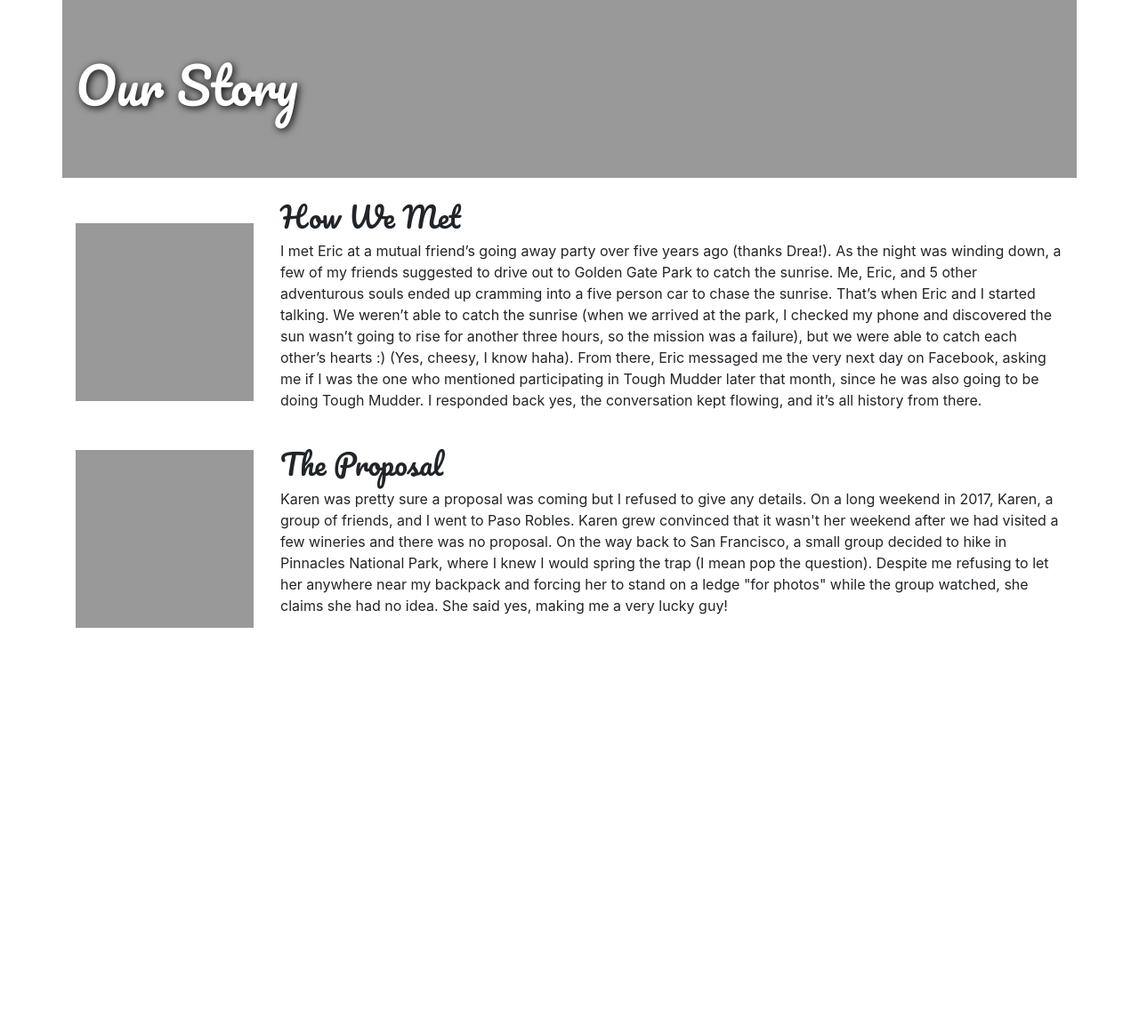
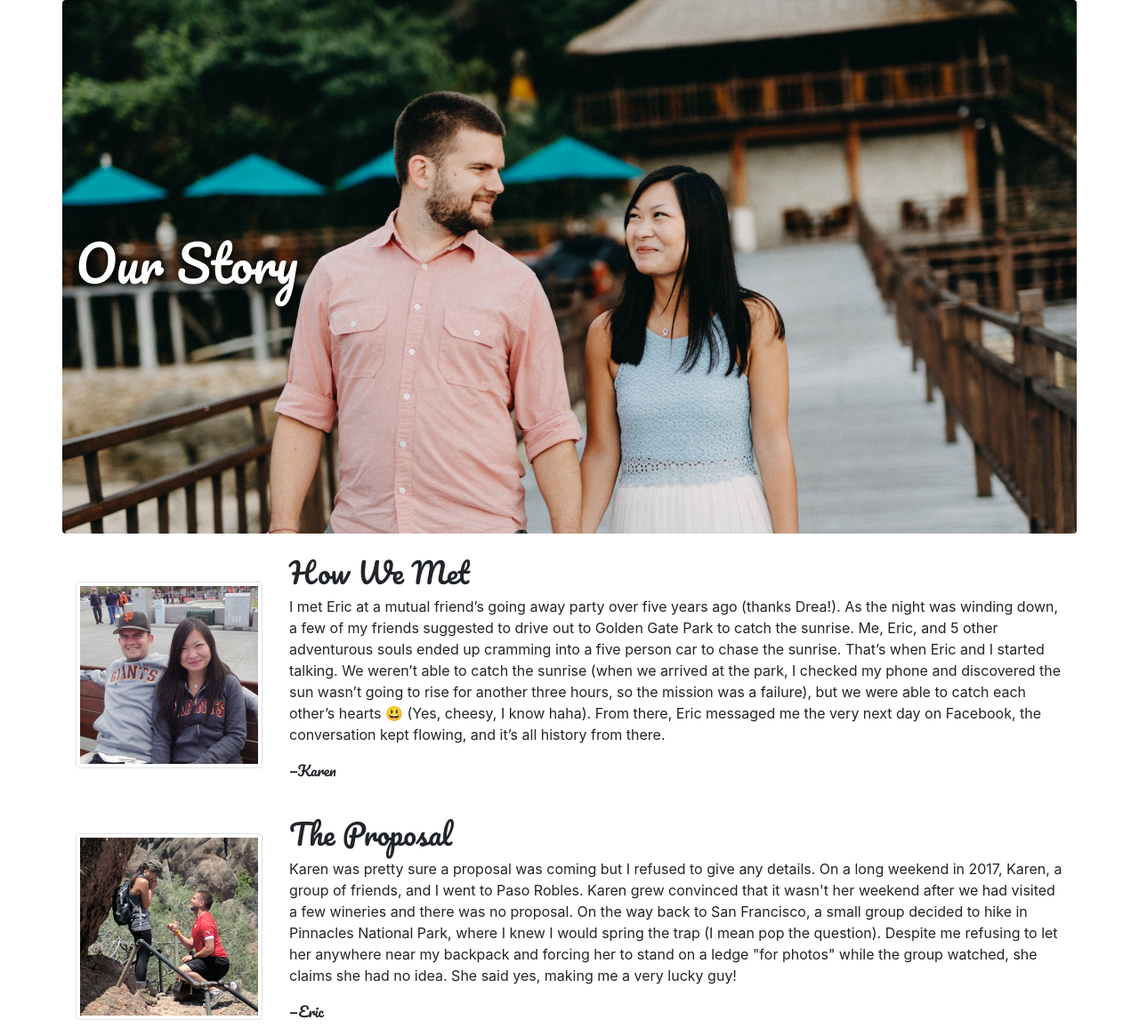
Before and after one commit to gkskillz/karenanderic, a Python web app: template web/app/template/home.html in a window 1280 px wide. Shown: the part 56-1221 px from the top of the page at 89% size. Before the commit the page ends 762 px from the top, so only its background shows below. Run offline with Jinja, Linux system fonts and the light colour scheme; the template is opened without the code that fills it, so the values that code supplies are empty; some libraries are stand-ins or nearby versions.

Commit message:
Add photos.
Add banners and the how we met and proposal photos. Also adjust
margins.

```diff
--- a/web/app/template/home.html
+++ b/web/app/template/home.html
@@ -4,15 +4,15 @@
 
 {% block content %}
 <div class="row">
-  <div class="col banner placeholder">
+  <div class="col banner rounded home">
     <h1 class="display-4 text-white">Our Story</h1>
   </div>
 </div>
-<div class="row align-items-center my-4">
-  <div class="col col-md-auto d-flex justify-content-center">
-    <div class="thumbnail placeholder"></div>
+<div class="row align-items-center">
+  <div class="col col-md-auto d-flex justify-content-center mt-4">
+    <img class="img-thumbnail" src="/static/images/how_we_met.jpg" alt="Before a Giants game!">
   </div>
-  <div class="col-md order-1">
+  <div class="col-md mt-4">
     <h2>How We Met</h2>
     <p>
       I met Eric at a mutual friend’s going away party over five years ago
@@ -22,20 +22,19 @@
       chase the sunrise. That’s when Eric and I started talking. We weren’t able
       to catch the sunrise (when we arrived at the park, I checked my phone and
       discovered the sun wasn’t going to rise for another three hours, so the
-      mission was a failure), but we were able to catch each other’s hearts :)
+      mission was a failure), but we were able to catch each other’s hearts 😃
       (Yes, cheesy, I know haha). From there, Eric messaged me the very next day
-      on Facebook, asking me if I was the one who mentioned participating in
-      Tough Mudder later that month, since he was also going to be doing Tough
-      Mudder. I responded back yes, the conversation kept flowing, and it’s all
+      on Facebook, the conversation kept flowing, and it’s all
       history from there.
     </p>
+    <p class="signature">&mdash;Karen</p>
   </div>
 </div>
-<div class="row align-items-center my-4">
-  <div class="col col-md-auto d-flex justify-content-center">
-    <div class="thumbnail placeholder"></div>
+<div class="row align-items-center">
+  <div class="col col-md-auto d-flex justify-content-center mt-4">
+    <img class="img-thumbnail" src="/static/images/proposal.jpg" alt="Eric proposes to Karen!">
   </div>
-  <div class="col-md">
+  <div class="col-md mt-4">
     <h2>The Proposal</h2>
     <p>
       Karen was pretty sure a proposal was coming but I refused to give any
@@ -48,6 +47,7 @@
       a ledge "for photos" while the group watched, she claims she had no idea.
       She said yes, making me a very lucky guy!
     </p>
+    <p class="signature">&mdash;Eric</p>
   </div>
 </div>
 {% endblock %}
--- a/web/app/template/login.html
+++ b/web/app/template/login.html
@@ -4,7 +4,7 @@
 
 {% block content %}<div class="row">
   <div class="col"></div>
-  <div class="col-8">
+  <div class="col-md-6">
     <div class="card m-3">
       <div class="card-header">Login</div>
       <div class="card-body">
--- a/web/app/template/rsvp.html
+++ b/web/app/template/rsvp.html
@@ -4,7 +4,7 @@
 
 {% block content %}
 <div class="row">
-  <div class="col banner placeholder">
+  <div class="col banner rsvp">
     <h1 class="display-4 text-white">RSVP</h1>
   </div>
 </div>
--- a/web/static/style.css
+++ b/web/static/style.css
@@ -1,12 +1,12 @@
+h1, h2, h3, h4,
 .navbar-brand,
-h1, h2, h3, h4 {
+.signature {
   font-family: Pacifico,cursive;
 }
 
 .banner {
   align-items: center;
   display: flex;
-  height: 200px;
   background-position: center;
 }
 
@@ -14,11 +14,17 @@ h1, h2, h3, h4 {
   text-shadow: 2px 2px 8px #000;
 }
 
-.thumbnail {
-  height: 200px;
-  width: 200px;
+.banner.home {
+  background-image: url('/static/images/home_banner.jpg');
+  height: 600px;
 }
 
-.placeholder {
-  background-color: #999;
+.banner.event {
+  background-image: url('/static/images/event_banner.jpg');
+  height: 200px;
 }
+
+.banner.rsvp {
+  background-image: url('/static/images/rsvp_banner.jpg');
+  height: 200px;
+}
```
Also changed, not shown: web/app/template/event.html (+5 -5 lines), README.md, web/static/images/home_banner.jpg (added), web/static/images/how_we_met.jpg (added), web/static/images/proposal.jpg (added), web/static/images/rsvp_banner.jpg (added), 4 other files.
